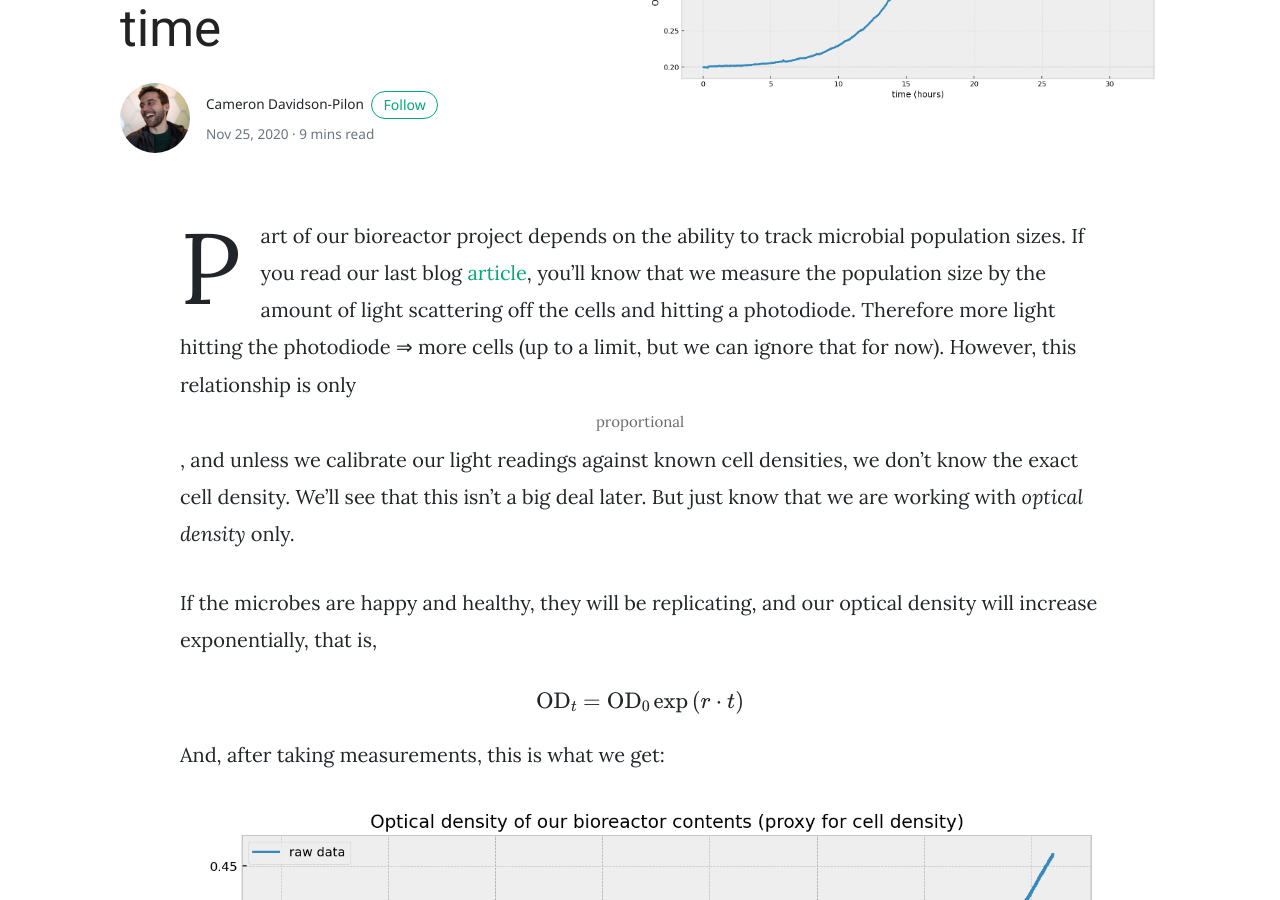
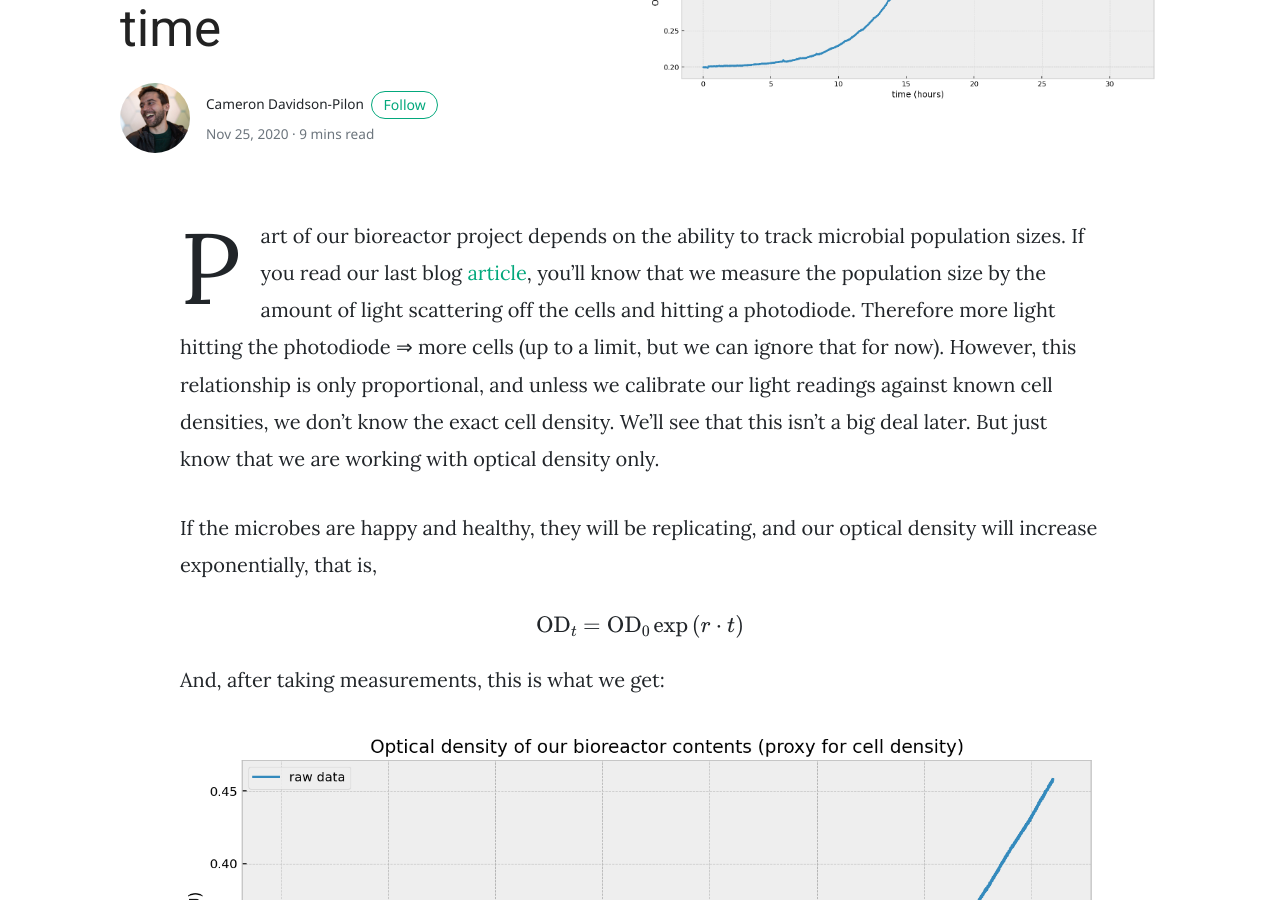
Before and after one commit to ControlledMold/ControlledMold.github.io, a Jekyll site: the page built from _posts/2020-11-25-building-a-bioreactor-part-3-tracking-growth-rates-in-real-time.md, in a window 1280 px wide and 900 px high, scrolled down 362 px. Built offline with Jekyll 4.4.1, drawn with Linux system fonts in a browser that asks for light colours; nearby versions of some CDN libraries; comment, search, counter and statistics services are not loaded.

```diff
--- a/_posts/2020-11-25-building-a-bioreactor-part-3-tracking-growth-rates-in-real-time.md
+++ b/_posts/2020-11-25-building-a-bioreactor-part-3-tracking-growth-rates-in-real-time.md
@@ -11,7 +11,7 @@
 - data-science
 ---
 
-Part of our bioreactor project depends on the ability to track microbial population sizes. If you read our last blog [article](https://controlledmold.com/building-a-bioreactor-vessel-and-structure/), you'll know that we measure the population size by the amount of light scattering off the cells and hitting a photodiode. Therefore more light hitting the photodiode ⇒ more cells (up to a limit, but we can ignore that for now). However, this relationship is only *proportional*, and unless we calibrate our light readings against known cell densities, we don't know the exact cell density. We'll see that this isn't a big deal later. But just know that we are working with *optical density* only.
+Part of our bioreactor project depends on the ability to track microbial population sizes. If you read our last blog [article](https://controlledmold.com/building-a-bioreactor-vessel-and-structure/), you'll know that we measure the population size by the amount of light scattering off the cells and hitting a photodiode. Therefore more light hitting the photodiode ⇒ more cells (up to a limit, but we can ignore that for now). However, this relationship is only proportional, and unless we calibrate our light readings against known cell densities, we don't know the exact cell density. We'll see that this isn't a big deal later. But just know that we are working with optical density only.
 
 If the microbes are happy and healthy, they will be replicating, and our optical density will increase exponentially, that is,
 
```
